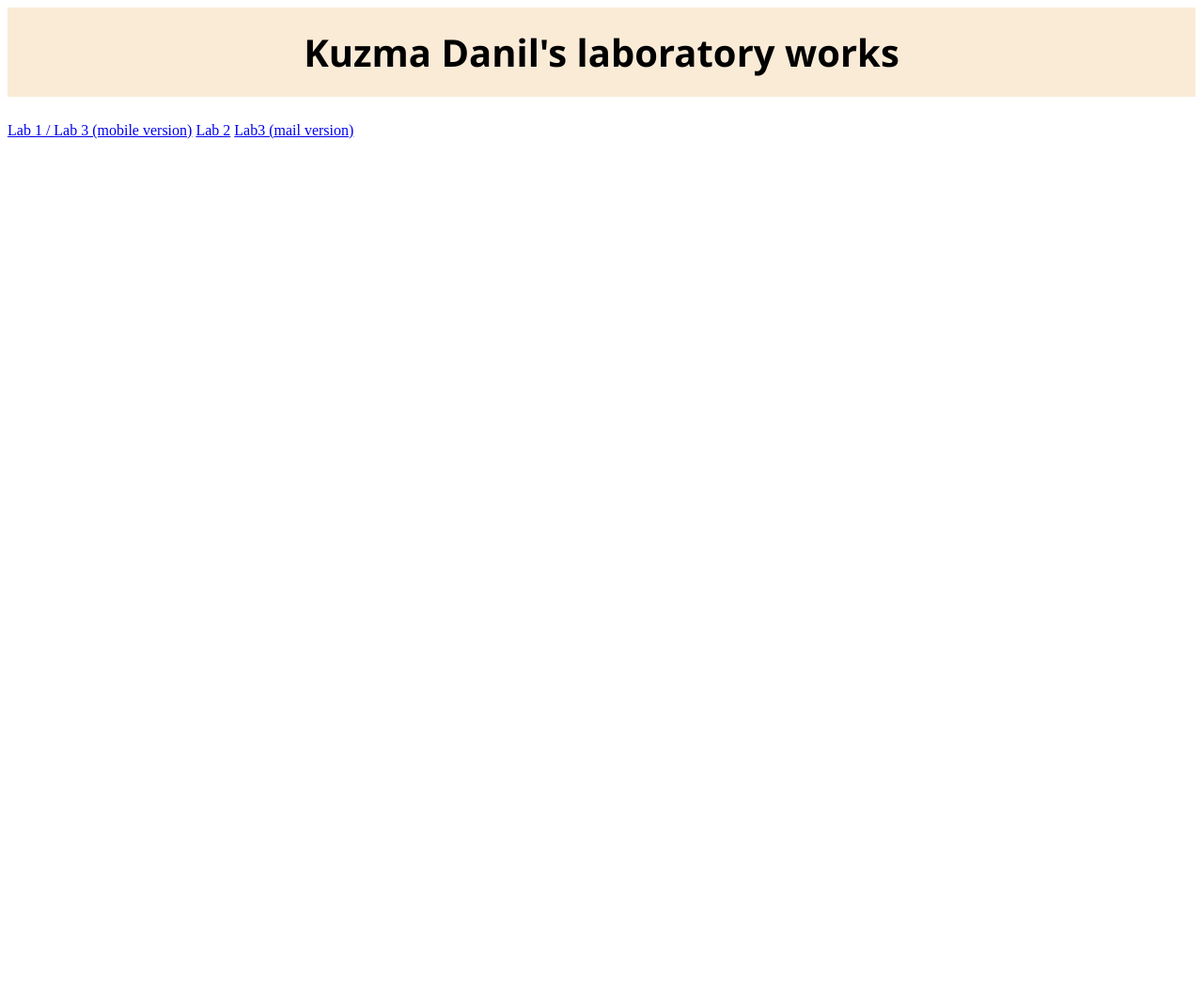
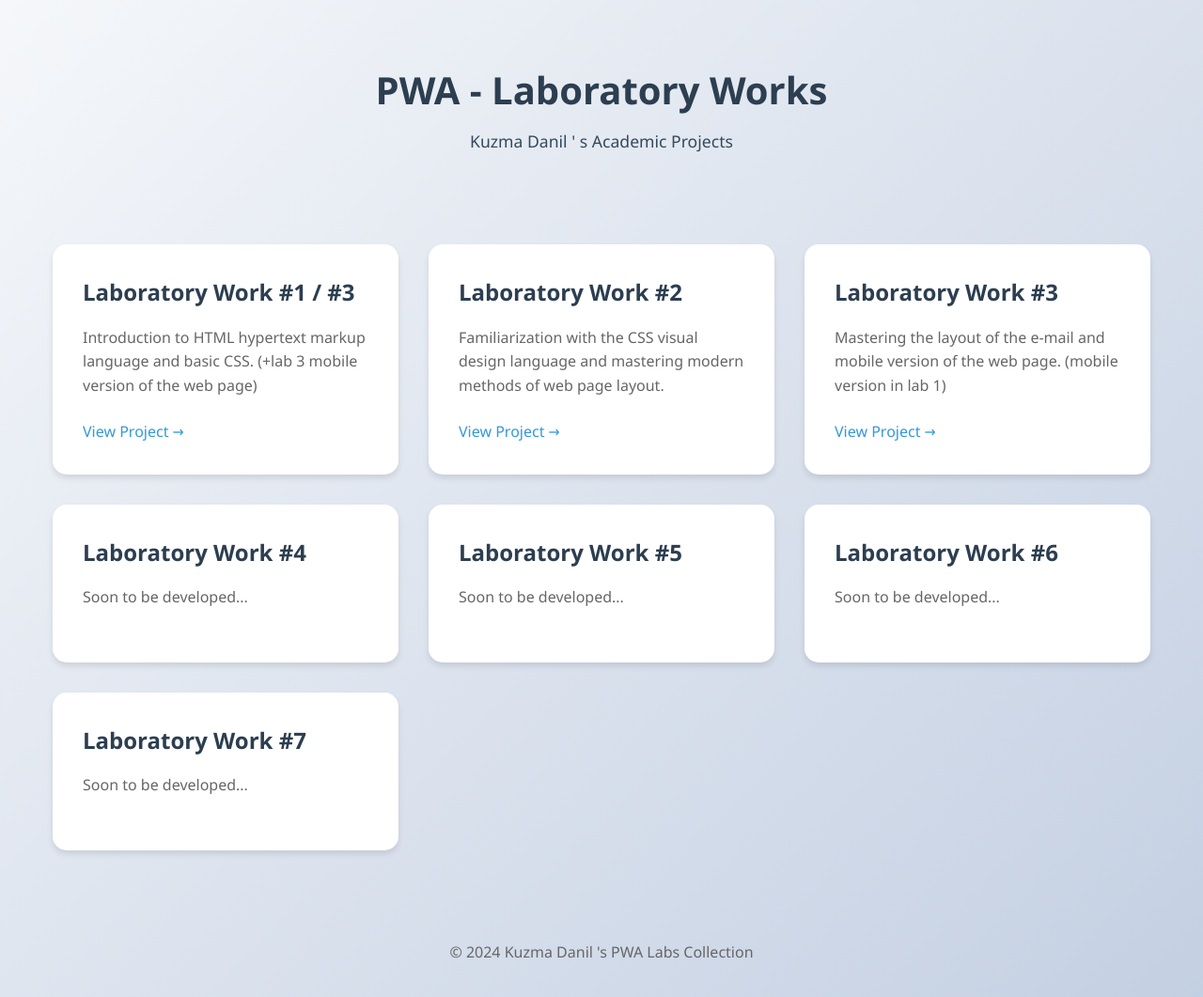
Before and after one commit to d-kuzia/WebLabs, a plain HTML site: page index.html in a window 1280 px wide. Shown: the top 1061 px of the page at 94% size. Before the commit the page ends 800 px from the top, so only its background shows below. Drawn offline with Linux system fonts and the light colour scheme.

Commit message:
the main page with labs is updated

```diff
--- a/index.html
+++ b/index.html
@@ -1,20 +1,61 @@
 <!DOCTYPE html>
 <html lang="en">
-
 <head>
     <meta charset="UTF-8">
     <meta name="viewport" content="width=device-width, initial-scale=1.0">
-    <title>Labs</title>
+    <title>Laboratory Works</title>
     <link rel="stylesheet" href="style.css">
 </head>
+<body>
+    <div class="container">
+        <header>
+            <h1>PWA - Laboratory Works</h1>
+            <p class="subtitle">Kuzma Danil ' s Academic Projects</p>
+        </header>
 
-<body>
-    <header>
-        <h1>Kuzma Danil's laboratory works</h1>
-    </header>
-    <a href="lab1/index.html">Lab 1 / Lab 3 (mobile version)</a>
-    <a href="lab2/index.html">Lab 2</a>
-    <a href="lab3/mail-version/index.html">Lab3 (mail version)</a>
+        <main class="labs-grid">
+            <div class="lab-card">
+                <h2>Laboratory Work #1 / #3</h2>
+                <p>Introduction to HTML hypertext markup language and basic CSS. (+lab 3 mobile version of the web page)</p>
+                <a href="lab1/index.html" class="lab-link">View Project →</a>
+            </div>
+
+            <div class="lab-card">
+                <h2>Laboratory Work #2</h2>
+                <p>Familiarization with the CSS visual design language and mastering modern methods of web page layout.</p>
+                <a href="lab2/index.html" class="lab-link">View Project →</a>
+            </div>
+
+            <div class="lab-card">
+                <h2>Laboratory Work #3</h2>
+                <p>Mastering the layout of the e-mail and mobile version of the web page. (mobile version in lab 1)</p>
+                <a href="lab3/mail-version/index.html" class="lab-link">View Project →</a>
+            </div>
+
+            <div class="lab-card">
+                <h2>Laboratory Work #4</h2>
+                <p>Soon to be developed...</p>
+            </div>
+
+            <div class="lab-card">
+                <h2>Laboratory Work #5</h2>
+                <p>Soon to be developed...</p>
+            </div>
+
+            <div class="lab-card">
+                <h2>Laboratory Work #6</h2>
+                <p>Soon to be developed...</p>
+            </div>
+
+            <div class="lab-card">
+                <h2>Laboratory Work #7</h2>
+                <p>Soon to be developed...</p>
+            </div>
+        </main>
+
+        <footer>
+            <p>© 2024 Kuzma Danil 's PWA Labs Collection</p>
+        </footer>
+    </div>
 </body>
-
 </html>
--- a/style.css
+++ b/style.css
@@ -1,10 +1,99 @@
-header h1{
-    background-color: antiquewhite;
-    color: black;
-    display: flex;
-    justify-content: center;
-    padding: 20px;
+* {
+    margin: 0;
+    padding: 0;
+    box-sizing: border-box;
+}
+
+body {
     font-family: 'Segoe UI', Tahoma, Geneva, Verdana, sans-serif;
-    font-size: 40px;
-    margin-top: 0;
+    line-height: 1.6;
+    background: linear-gradient(135deg, #f5f7fa 0%, #c3cfe2 100%);
+    min-height: 100vh;
+    padding: 2rem;
 }
+
+.container {
+    max-width: 1200px;
+    margin: 0 auto;
+}
+
+header {
+    text-align: center;
+    margin-bottom: 3rem;
+    padding: 2rem;
+}
+
+h1 {
+    font-size: 2.5rem;
+    color: #2c3e50;
+    margin-bottom: 0.5rem;
+}
+
+.subtitle {
+    color: #34495e;
+    font-size: 1.1rem;
+}
+
+.labs-grid {
+    display: grid;
+    grid-template-columns: repeat(auto-fit, minmax(300px, 1fr));
+    gap: 2rem;
+    padding: 1rem;
+}
+
+.lab-card {
+    background: white;
+    border-radius: 15px;
+    padding: 2rem;
+    box-shadow: 0 4px 6px rgba(0, 0, 0, 0.1);
+    transition: transform 0.3s ease, box-shadow 0.3s ease;
+}
+
+.lab-card:hover {
+    transform: translateY(-5px);
+    box-shadow: 0 6px 12px rgba(0, 0, 0, 0.15);
+}
+
+.lab-card h2 {
+    color: #2c3e50;
+    margin-bottom: 1rem;
+    font-size: 1.5rem;
+}
+
+.lab-card p {
+    color: #666;
+    margin-bottom: 1.5rem;
+}
+
+.lab-link {
+    display: inline-block;
+    color: #3498db;
+    text-decoration: none;
+    font-weight: 500;
+    transition: color 0.3s ease;
+}
+
+.lab-link:hover {
+    color: #2980b9;
+}
+
+footer {
+    text-align: center;
+    margin-top: 3rem;
+    padding: 2rem;
+    color: #666;
+}
+
+@media (max-width: 768px) {
+    body {
+        padding: 1rem;
+    }
+
+    .labs-grid {
+        grid-template-columns: 1fr;
+    }
+
+    h1 {
+        font-size: 2rem;
+    }
+}
```
